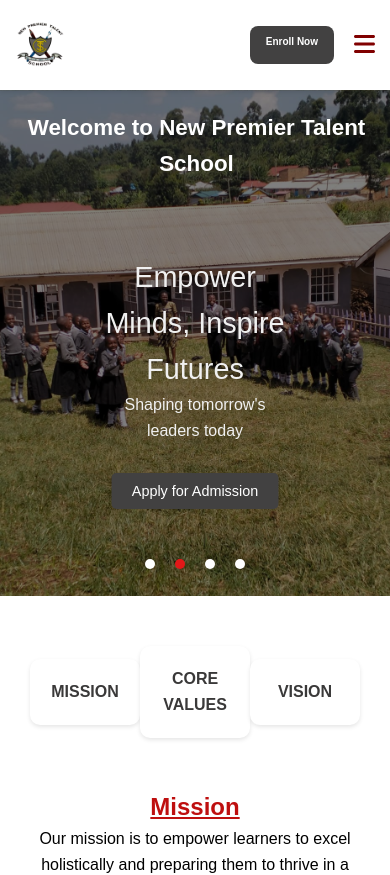
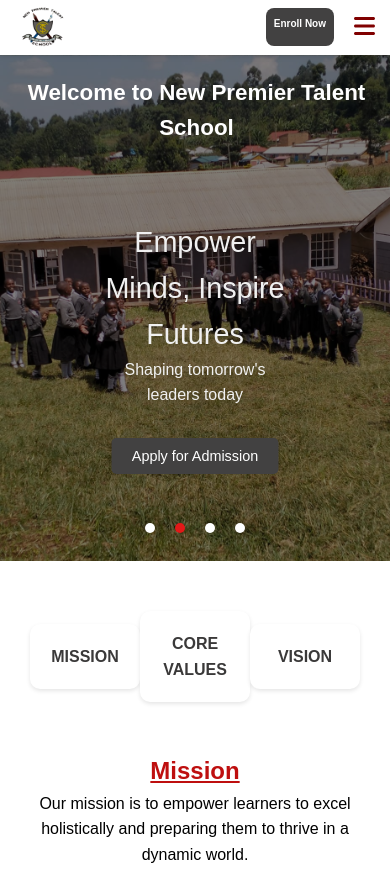
Before and after one commit to boldboxer/newpremiergts, a React (Create React App) app: page / in a window 390 px wide. Shown: the top 875 px of the page. Built offline with nearby package versions, Linux system fonts and the light colour scheme.

Commit message:
navbar changes

```diff
--- a/src/components/navbar/style.css
+++ b/src/components/navbar/style.css
@@ -195,6 +195,14 @@
 
 @media (max-width: 768px) {
 
+  .navbar {
+    height: max-content;
+  }
+
+  .enroll-button {
+    padding: 8px 8px;
+  }
+
   .menu-icon {
     display: block;
     font-size: 24px;
@@ -204,6 +212,7 @@
 
   .navbar-logo img {
     max-width: 70px;
+    padding-left: 5px;
   }
 
  .nav-menu {
@@ -217,13 +226,14 @@
     /* transform: translateX(0); */
     display: flex;
     position: fixed;
-    top: 80px;
-    left: 10px;
-    width: 100%;
+    top: 0px;
+    right: 0;
+    /* left: 10px; */
+    width: 70%;
     background-color: rgb(248, 255, 255);
     flex-direction: column;
     justify-content: flex-start;
-    align-items: flex-start;
+    align-items: center;
     box-shadow: 0 2px 5px rgba(0, 0, 0, 0.87);
     z-index: 1000;
     list-style: none;
```
Also changed, not shown: 1 other file (tests, documents, lock files or other folders).
